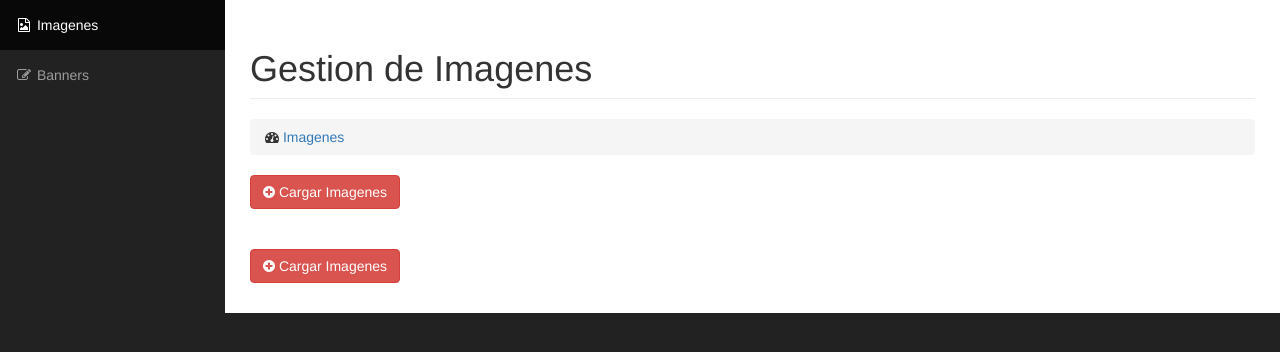
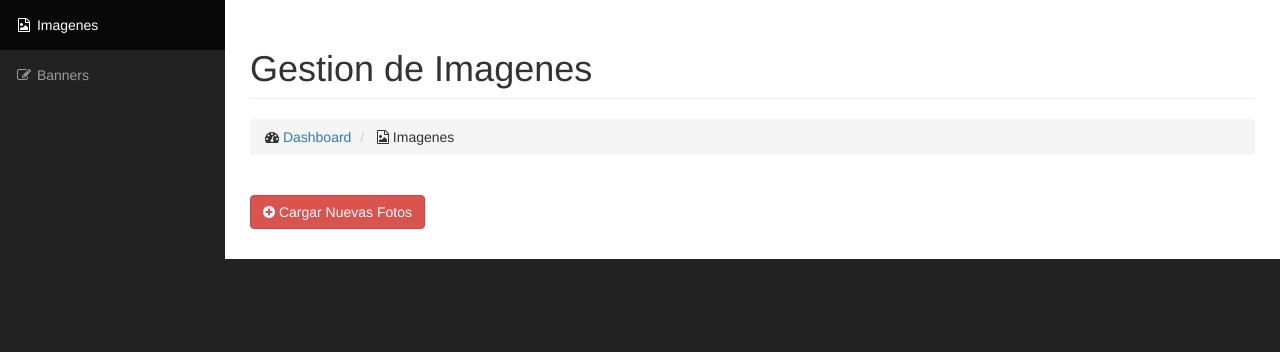
Before and after one commit to Madveras/SF3-ErImages, a Symfony app: template src/ErImageBundle/Resources/views/indexImage.html.twig in a window 1280 px wide. Shown: the part 51-403 px from the top of the page. Run offline with Twig, Linux system fonts and the light colour scheme; the template is opened without the code that fills it, so the values that code supplies are empty; some libraries are stand-ins or nearby versions.

Commit message:
Refactor

```diff
--- a/src/ErImageBundle/Resources/views/indexBanner.html.twig
+++ b/src/ErImageBundle/Resources/views/indexBanner.html.twig
@@ -8,7 +8,10 @@
        </h1>
       <ol class="breadcrumb">
           <li>
-              <i class="fa fa-dashboard"></i>  <a href="{{ path('list_banner') }}">Banners</a>
+              <i class="fa fa-dashboard"></i>  <a href="{{ path('dashboard') }}">Dashboard</a>
+          </li>
+          <li>
+              <i class="fa fa-edit"></i>  Banners
           </li>
       </ol>
   </div>
--- a/src/ErImageBundle/Resources/views/indexImage.html.twig
+++ b/src/ErImageBundle/Resources/views/indexImage.html.twig
@@ -11,20 +11,24 @@
        </h1>
       <ol class="breadcrumb">
           <li>
-              <i class="fa fa-dashboard"></i>  <a href="{{ path('index_images') }}">Imagenes</a>
+              <i class="fa fa-dashboard"></i>  <a href="{{ path('dashboard') }}">Dashboard</a>
+          </li>
+          <li>
+              <i class="fa fa-file-photo-o"></i>  Imagenes
           </li>
       </ol>
   </div>
 {% endblock heading %}
 
 {% block body %}
+  {% if uploads|length > 10 %}
    <div class="col-lg-12 col-md-12 col-sm-12 col-sm-12 col-xs-12">
-     <a href="{{ path('upload_images') }}" class="btn btn-danger"><span class="fa fa-plus-circle"> </span> Cargar Imagenes</a>
+     <a href="{{ path('upload_images') }}" class="btn btn-danger"><span class="fa fa-plus-circle"> </span> Cargar Nuevas Fotos</a>
    </div>
-
    <div class="col-lg-12">
          &nbsp;
     </div>
+   {%endif%}
     <div class="col-lg-3 col-md-4"><div class="list-group">
           {% for dir in uploads %}
             {%if (loop.index0 % 10 == 0 ) and loop.index0 > 1%}
@@ -37,7 +41,7 @@
 
 
        <div class="col-lg-12 col-md-12 col-sm-12 col-sm-12 col-xs-12">
-        <a href="{{ path('upload_images') }}" class="btn btn-danger"><span class="fa fa-plus-circle"> </span> Cargar Imagenes</a>
+        <a href="{{ path('upload_images') }}" class="btn btn-danger"><span class="fa fa-plus-circle"> </span> Cargar Nuevas Fotos</a>
        </div>
        <div class="col-lg-12">
          &nbsp;
--- a/src/ErImageBundle/Resources/views/indexIndex.html.twig
+++ b/src/ErImageBundle/Resources/views/indexIndex.html.twig
@@ -8,7 +8,7 @@
        </h1>
       <ol class="breadcrumb">
           <li>
-              <i class="fa fa-dashboard"></i>  <a href="{{ path('index_images') }}">Dashboard</a>
+              <i class="fa fa-dashboard"></i>  Dashboard
           </li>
       </ol>
   </div>
--- a/src/ErImageBundle/Resources/views/newBanner.html.twig
+++ b/src/ErImageBundle/Resources/views/newBanner.html.twig
@@ -8,7 +8,10 @@
       </h1>
       <ol class="breadcrumb">
           <li>
-              <i class="fa fa-dashboard"></i>  <a href="{{ path('list_banner') }}">Banners</a>
+              <i class="fa fa-dashboard"></i>  <a href="{{ path('dashboard') }}">Dashboard</a>
+          </li>
+          <li>
+              <i class="fa fa-edit"></i>  <a href="{{ path('list_banner') }}">Banners</a>
           </li>
           <li class="active">
               <i class="fa fa-file-image-o"></i> Nuevo Banner
--- a/src/ErImageBundle/Resources/views/showBanner.html.twig
+++ b/src/ErImageBundle/Resources/views/showBanner.html.twig
@@ -16,7 +16,10 @@
       </h1>
       <ol class="breadcrumb">
           <li>
-              <i class="fa fa-dashboard"></i>  <a href="{{ path('list_banner') }}">Banners</a>
+              <i class="fa fa-dashboard"></i>  <a href="{{ path('dashboard') }}">Dashboard</a>
+          </li>
+          <li>
+              <i class="fa fa-edit"></i>  <a href="{{ path('list_banner') }}">Banners</a>
           </li>
           <li class="active">
               <i class="fa fa-file-image-o"></i> {{banner.cottage}}
--- a/src/ErImageBundle/Resources/views/uploadImage.html.twig
+++ b/src/ErImageBundle/Resources/views/uploadImage.html.twig
@@ -14,7 +14,10 @@
        </h1>
       <ol class="breadcrumb">
           <li>
-              <i class="fa fa-dashboard"></i>  <a href="{{ path('index_images') }}">Imagenes</a>
+              <i class="fa fa-dashboard"></i>  <a href="{{ path('dashboard') }}">Dashboard</a>
+          </li>
+          <li>
+              <i class="fa fa-file-photo-o"></i>  <a href="{{ path('index_images') }}">Imagenes</a>
           </li>
           <li class="active">
               <i class="fa fa-file-image-o"></i> Subir Imagenes
```
Also changed, not shown: src/ErImageBundle/Resources/views/viewImage.html.twig (+7 -1 lines).
